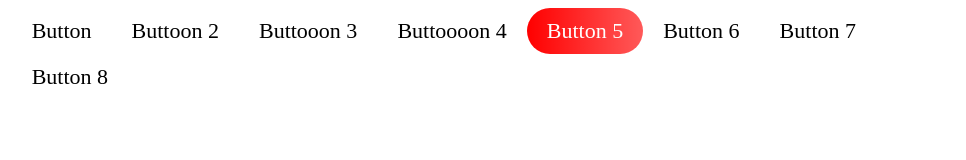
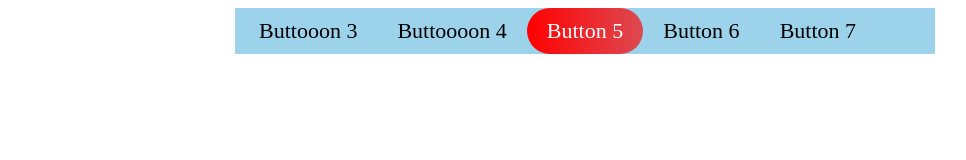
Before and after one commit to Antipatiy/slideButton, a plain HTML site: page index.html in a window 1280 px wide. Both pictures are taken after a click on the link "Button 5". Shown: the whole page, without its empty margins (55-1021 px from the left). Drawn offline with nearby package versions, Linux system fonts and the light colour scheme.

Commit message:
Fixed move ability to the menu-container

```diff
--- a/css/style.css
+++ b/css/style.css
@@ -1,14 +1,18 @@
 .menu-wrapper {
   margin: 0 auto;
   overflow: hidden;
-  width: 100%;
+  width: 700px;
 
   /*border: 1px dashed blue;*/
 }
 
 .menu-container {
-  /*background: rgba(0, 143, 203, 0.39);*/
+  background: rgba(0, 143, 203, 0.39);
   min-height: 46px;
+  -webkit-transition: all .35s;
+  -moz-transition: all .35s;
+  -o-transition: all .35s;
+  transition: all .35s;
 }
 
 .btn {
--- a/index.html
+++ b/index.html
@@ -13,14 +13,14 @@
 <div class="menu-wrapper">
   <div class="menu-container">
     <div class="active-button-block"></div>
-    <a class="btn" href="#">Button</a>
+    <a class="btn active" href="#">Button</a>
     <a class="btn" href="#">Buttoon 2</a>
     <a class="btn" href="#">Buttooon 3</a>
     <a class="btn" href="#">Buttoooon 4</a>
     <a class="btn" href="#">Button 5</a>
     <a class="btn" href="#">Button 6</a>
     <a class="btn" href="#">Button 7</a>
-    <a class="btn active" href="#">Button 8</a>
+    <a class="btn" href="#">Button 8</a>
   </div>
 </div>
 <script src="js/app.js"></script>
--- a/js/app.js
+++ b/js/app.js
@@ -77,12 +77,24 @@
       return this.getMenuContainer().position().left;
     },
 
-    getCoordinateOfActiveButton: function () {
-      return this.getActiveButton().position().left - this.getCoordinateOfParentBlock();
+    getCoordinateOfParentBlockByOffset: function () {
+      return this.getMenuContainer().offset().left;
+    },
+
+    getCoordinateOfMenuWrapper: function () {
+      return this.getMenuWrapper().offset().left;
+    },
+    //
+    // getCoordinateOfActiveButton: function () {
+    //   return this.getActiveButton().position().left - this.getCoordinateOfParentBlock();
+    // },
+
+    getCenterOfMenuWrapperAtDocument: function () {
+      return this.getMenuWrapper().width() * 0.5 + this.getCoordinateOfMenuWrapper();
     },
 
     getCenterOfMenuWrapper: function () {
-      return this.getMenuWrapper().width() * 0.5 + this.getMenuWrapper().offset().left;
+      return this.getMenuWrapper().width() * 0.5;
     },
 
     getCenterOfActiveButton: function () {
@@ -128,6 +140,9 @@
       var that = this;
 
       $(htmlClass).on('click', function () {
+
+        that.getCoordinateOfParentBlock();
+
         that.removeActiveClass(htmlClass, activeButtonClass);
         that.addActiveClass($(this), activeButtonClass);
         that.setToCenterActiveButton();
@@ -135,12 +150,29 @@
       });
     },
 
+    stopButtonSliding: function () {
+      if (this.getWidthOfButtonsOnLeftSideOfActive() + this.getCenterOfActiveButton() < this.getCenterOfMenuWrapper()) {
+
+      }
+    },
+
     setToCenterActiveButton: function () {
       var that = this;
 
-      this.getMenuContainer().offset({
-        'left': that.getCenterOfMenuWrapper() - that.getWidthOfButtonsOnLeftSideOfActive() - that.getCenterOfActiveButton()
-      });
+      if (this.getWidthOfButtonsOnLeftSideOfActive() + this.getCenterOfActiveButton() < this.getCenterOfMenuWrapper() && this.getCoordinateOfParentBlockByOffset() === this.getCoordinateOfMenuWrapper()) {
+
+        that.getCoordinateOfParentBlockByOffset();
+        that.getCoordinateOfMenuWrapper();
+
+        return false;
+      }
+      else {
+        this.getMenuContainer().offset({
+          'left': that.getCenterOfMenuWrapperAtDocument() -
+          that.getWidthOfButtonsOnLeftSideOfActive() -
+          that.getCenterOfActiveButton()
+        });
+      }
     }
     // End set elements characteristics ------------------------------------------------------------------------------
   };
```
